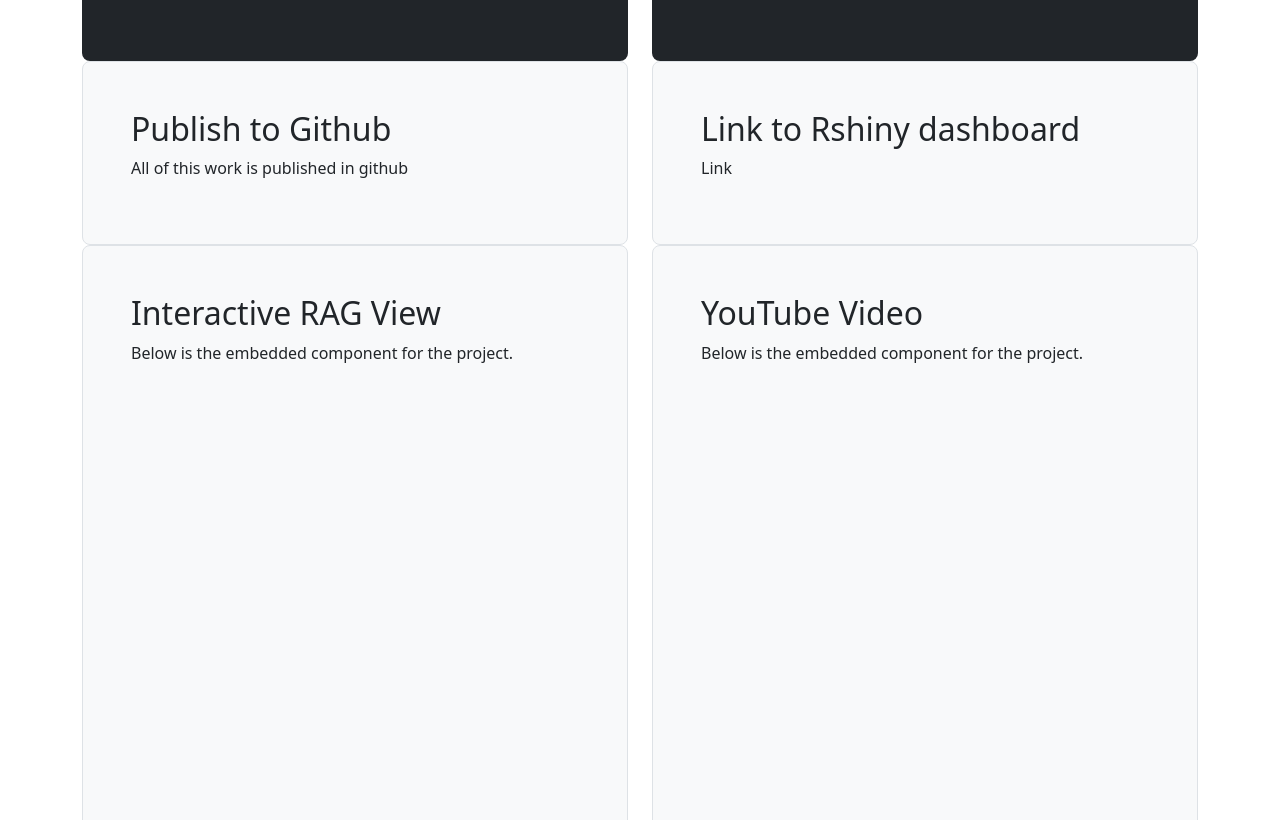
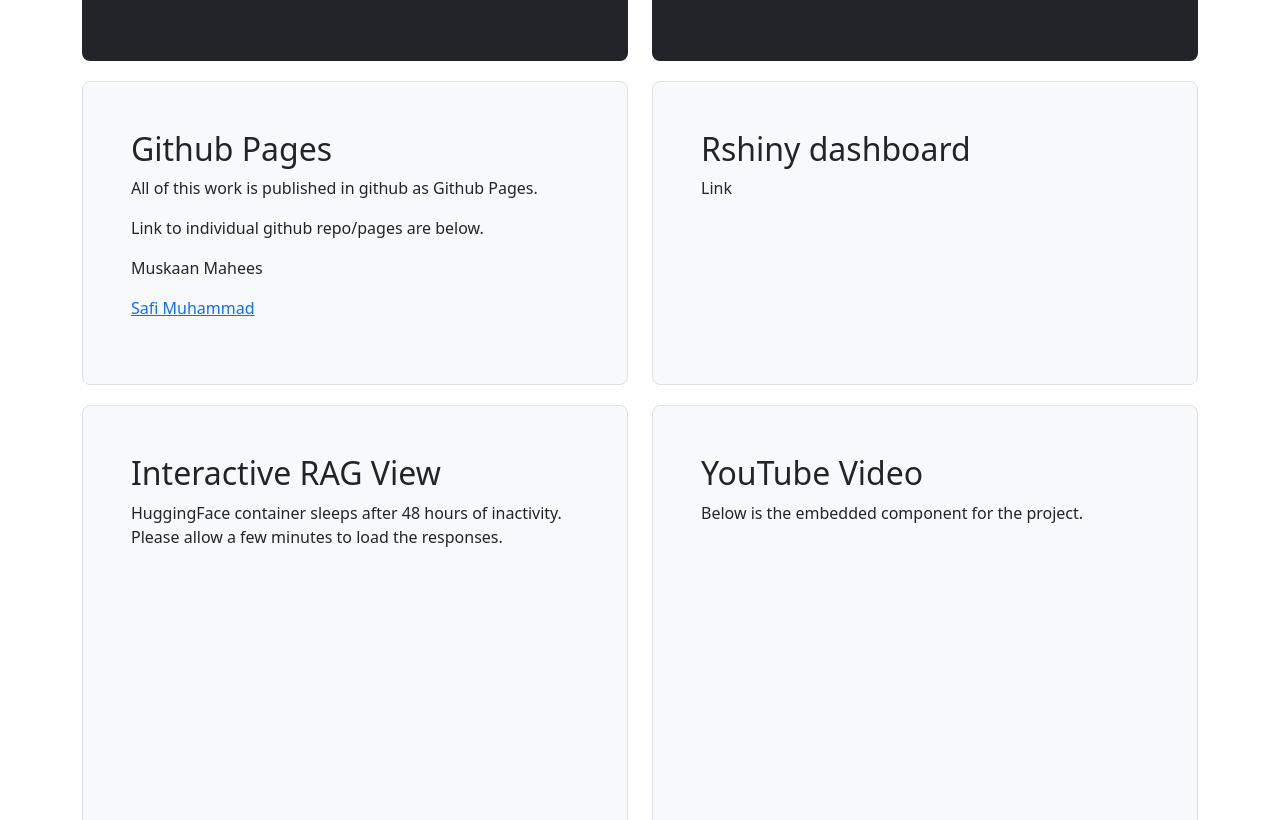
Before and after one commit to safi26/dds-abalone-project, a plain HTML site: page index.html in a window 1280 px wide. Shown: the part 908-1728 px from the top of the page. Drawn offline with nearby package versions, Linux system fonts and the light colour scheme.

Commit message:
Add Links

```diff
--- a/index.html
+++ b/index.html
@@ -6,6 +6,7 @@
     <title>Abalone Project</title>
     <link href="https://cdn.jsdelivr.net/npm/bootstrap@5.3.3/dist/css/bootstrap.min.css" rel="stylesheet" integrity="sha384-QWTKZyjpPEjISv5WaRU9OFeRpok6YctnYmDr5pNlyT2bRjXh0JMhjY6hW+ALEwIH" crossorigin="anonymous">
     <style>
+        .row { margin-bottom: 20px; }
         /* Ensure the Gradio ratio-driven iframe determines height and fills its parent */
         .embed-parent { height: auto !important; display: flex; flex-direction: column; }
         .embed-parent .ratio { width: 100%; /* Bootstrap sets aspect ratio via padding */ }
@@ -49,13 +50,16 @@
     <div class="row align-items-md-stretch">
         <div class="col-md-6">
             <div class="h-100 p-5 bg-light border rounded-3" style="height: 100%;">
-                <h2>Publish to Github</h2>
-                <p>All of this work is published in github</p>
+                <h2>Github Pages</h2>
+                <p>All of this work is published in github as Github Pages.</p>
+                <p>Link to individual github repo/pages are below.</p>
+                <p>Muskaan Mahees</p>
+                <p><a href="https://github.com/safi26/dds-abalone-project/">Safi Muhammad</a></p>
             </div>
         </div>
         <div class="col-md-6">
             <div class="h-100 p-5 bg-light border rounded-3" style="height: 100%;">
-                <h2>Link to Rshiny dashboard</h2>
+                <h2>Rshiny dashboard</h2>
                 <p>Link</p>
             </div>
         </div>
@@ -64,7 +68,7 @@
         <div class="col-md-6">
             <div class="h-100 p-5 bg-light border rounded-3" style="height: 100%;">
                 <h2>Interactive RAG View</h2>
-                <p>Below is the embedded component for the project.</p>
+                <p>HuggingFace container sleeps after 48 hours of inactivity. Please allow a few minutes to load the responses.</p>
                 <!-- Iframe Container with 16:9 Aspect Ratio -->
                 <div class="ratio ratio-16x9 mt-3">
                     <gradio-app src="https://safi26-abalone-rag-chat.hf.space"></gradio-app>
@@ -81,7 +85,7 @@
     </div>
 
     <footer class="pt-3 mt-4 text-muted border-top">
-        &copy; 2024 Abalone Project
+        2025 Abalone Project
     </footer>
 </div>
 
```
